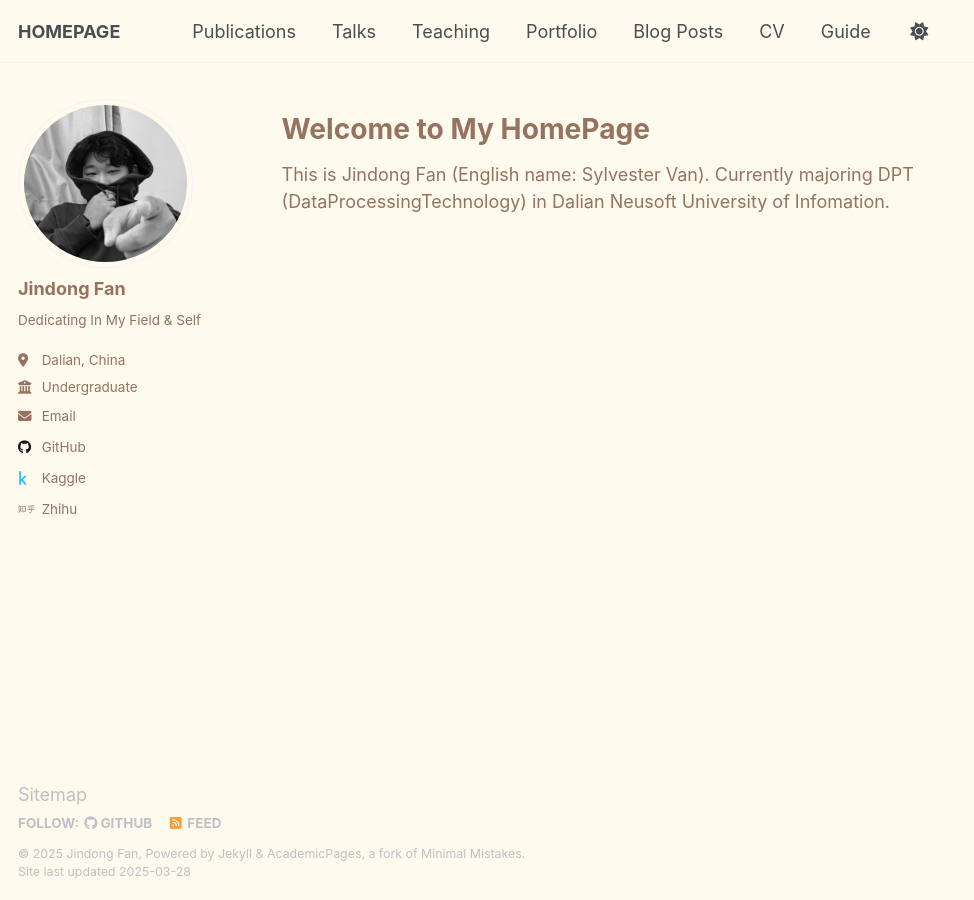
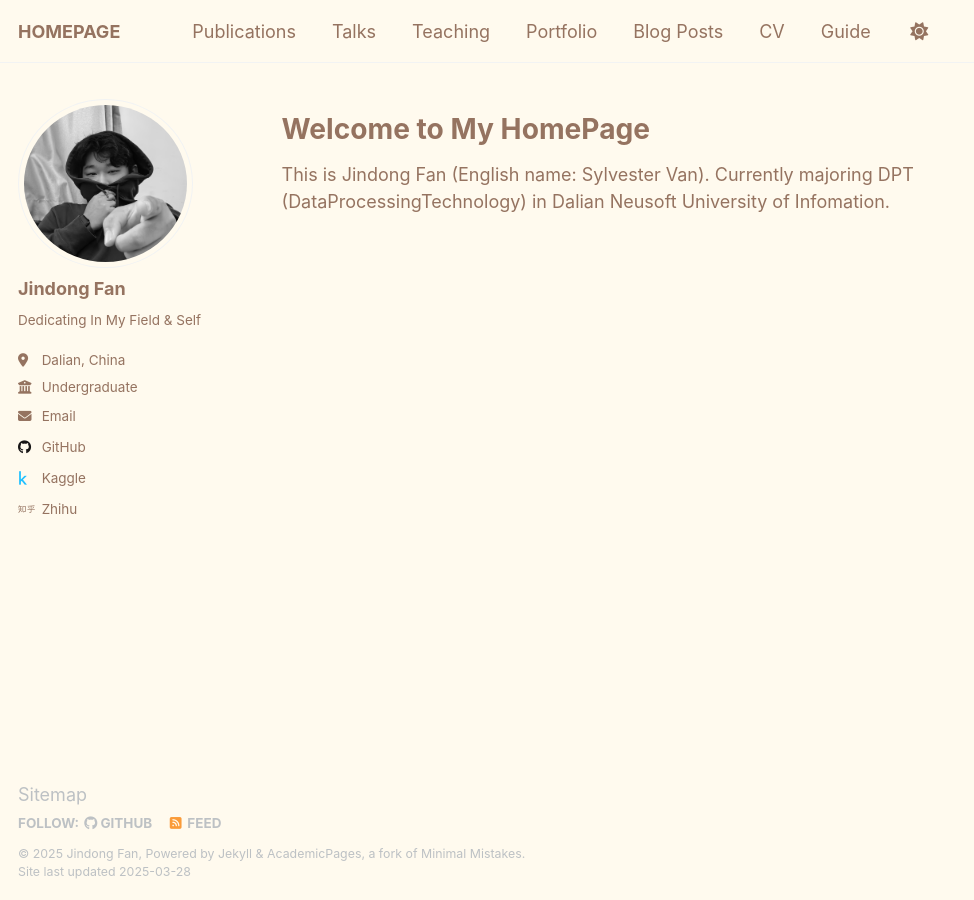
Before and after one commit to Sylvestervan/sylvestervan.github.io, a Jekyll site: the page built from _pages/about.md, in a window 1280 px wide. Shown: the whole page, without its empty margins (0-974 px from the left). Built offline with Jekyll 4.4.1, drawn with Linux system fonts in a browser that asks for light colours.

Commit message:
change alter color

```diff
--- a/_sass/theme/_default.scss
+++ b/_sass/theme/_default.scss
@@ -41,7 +41,7 @@ $sidebar-screen-min-width   : 1024px;
     --global-link-color                 : #2f7f93;
     --global-link-color-hover           : mix(#000, #2f7f93, 25%);
     --global-link-color-visited         : mix(#fff, #2f7f93, 25%);
-    --global-masthead-link-color        : #{$dark-gray};
+    --global-masthead-link-color        : #{$text-brown};
     --global-masthead-link-color-hover  : mix(#000, #{$gray}, 25%);
     --global-text-color                 : #{$text-brown};
     --global-text-color-light           : #{$light-gray};
```
